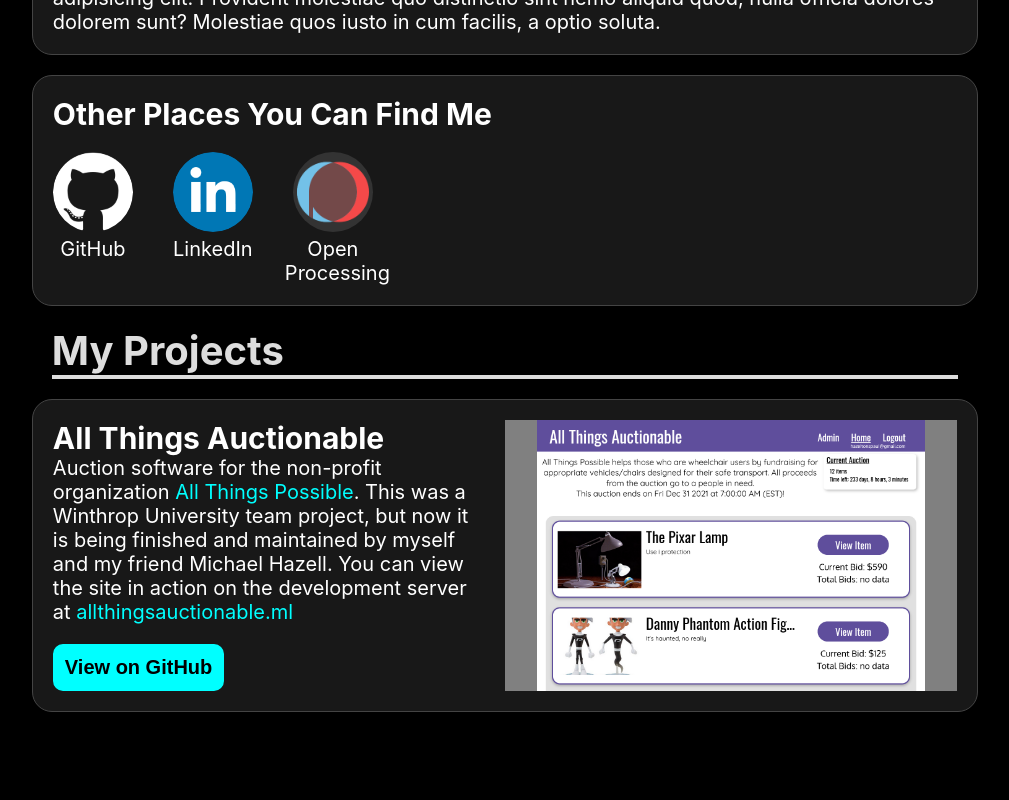
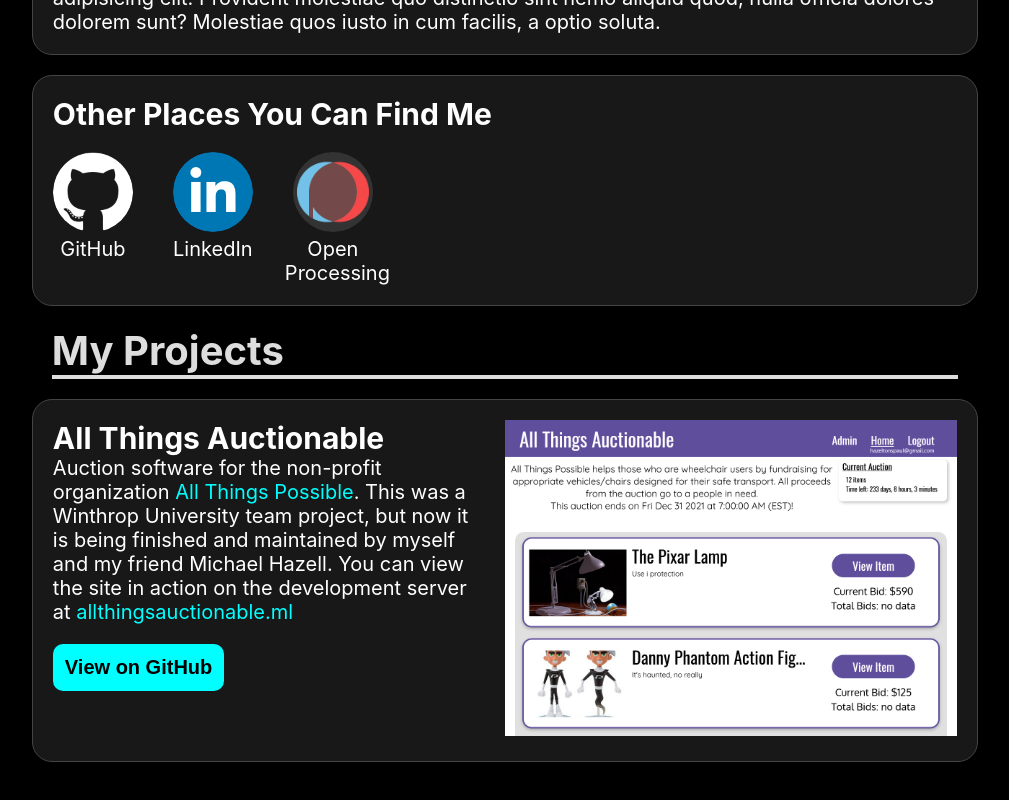
Before and after one commit to PaulHazelton/hazeltonspaul, a React (Create React App) app: page / in a window 1280 px wide. Shown: the part 316-1116 px from the top of the page, without its empty margins (135-1144 px from the left). Built offline with nearby package versions, Linux system fonts and the light colour scheme.

Commit message:
Fixed project images

```diff
--- a/src/App.css
+++ b/src/App.css
@@ -140,7 +140,7 @@
 	cursor: pointer;
 	display: inline-block;
 	position: relative;
-	transition: 0.5s;
+	transition: 200ms;
 }
 .button span:after {
 	content: '\00bb';
@@ -148,7 +148,7 @@
 	opacity: 0;
 	top: 0;
 	right: -1rem;
-	transition: 0.5s;
+	transition: 200ms;
 }
 .button:hover span {
 	padding-right: 1.25rem;
@@ -198,21 +198,22 @@
 }
 
 .project-info {
-	max-width: 50%;
+	width: 50%;
 	padding-right: 1rem;
 }
 #project-box {
-	/* min-height: 20rem; */
 	display: flex;
 }
-.project-img {
+.project-img-box {
 	position: relative;
-	width: 100%;
+	width: 50%;
+	align-self: flex-start;
+}
 
-	overflow: hidden;
-	background-repeat: no-repeat;
-	background-size:contain;
-	background-position: center;
+.project-img-box img {
 
-	background-color: gray;
+	max-width: 100%;
+	height: auto;
+
+	background-color: #555;
 }
--- a/src/App.tsx
+++ b/src/App.tsx
@@ -101,7 +101,9 @@
 				</p>
 				<button className='button'><span>View on GitHub</span></button>
 			</div>
-			<div className='project-img' style={{backgroundImage: 'url(images/ata-screenshot.png)'}} />
+			<div className='project-img-box'>
+				<img src='images/ata-screenshot.png' alt='TODO' />
+			</div>
 		</div>
 	);
 }
```
